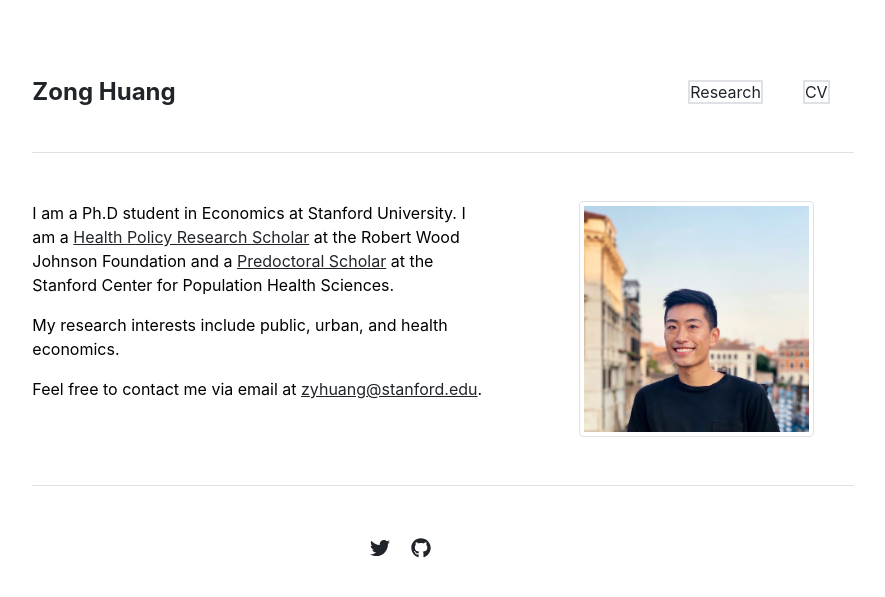
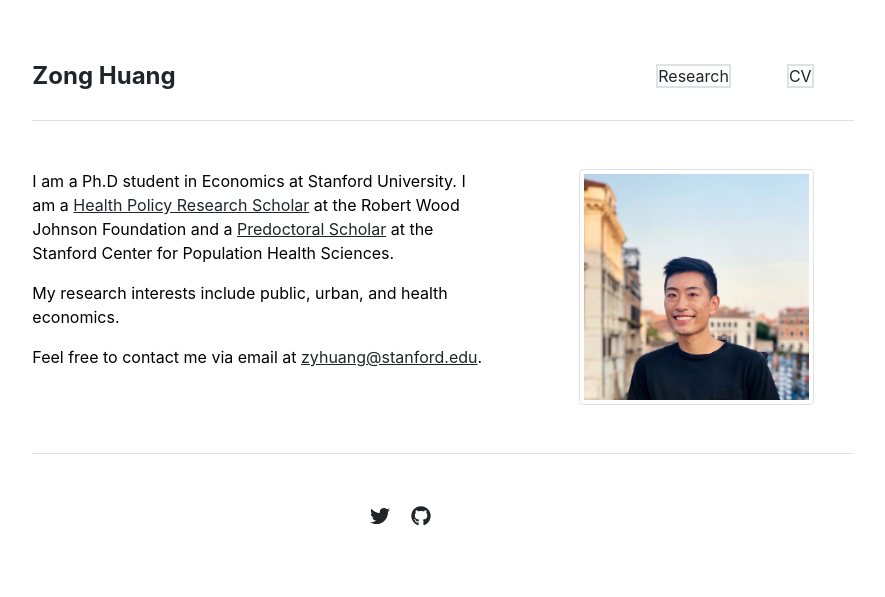
Before and after one commit to z-y-huang/z-y-huang.github.io, a Jekyll site: the page built from index.md, in a window 1280 px wide. Shown: the top 597 px of the page, without its empty margins (197-1082 px from the left). Built offline with Jekyll 4.4.1, drawn with Linux system fonts in a browser that asks for light colours.

Commit message:
Play with border

```diff
--- a/_includes/header.html
+++ b/_includes/header.html
@@ -9,8 +9,8 @@
   </div>
   <nav class="d-inline-flex mt-2 mt-md-0 ms-md-auto">
     {% for item in site.data.settings.menu %}
-      <a class="me-4 py-3 m-3 text-decoration-none" href="{{ site.github.url }}{{ item.url }}">
-        <span class="border border-2">{{ item.name }}</span>
+      <a class="me-4 py-3 text-decoration-none" href="{{ site.github.url }}{{ item.url }}">
+        <span class="border border-2 m-3">{{ item.name }}</span>
       </a>
     {% endfor %}
   </nav>
```
